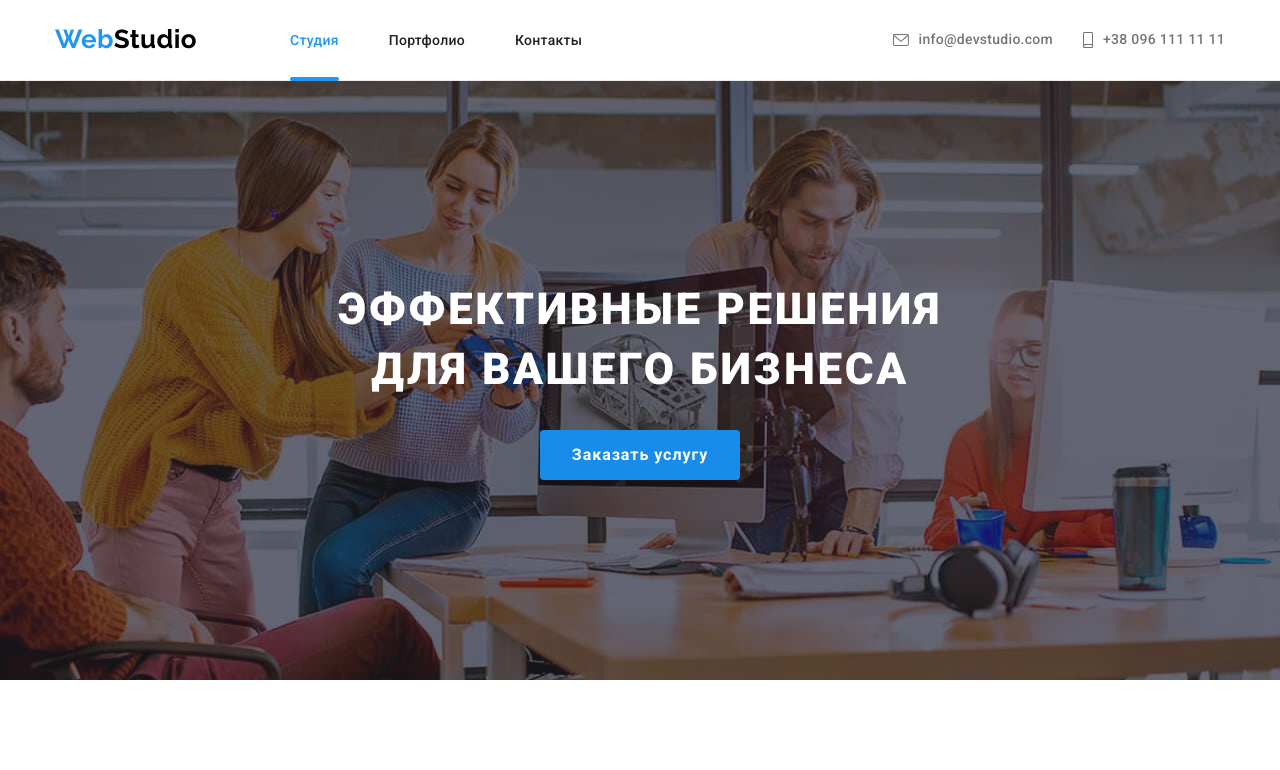
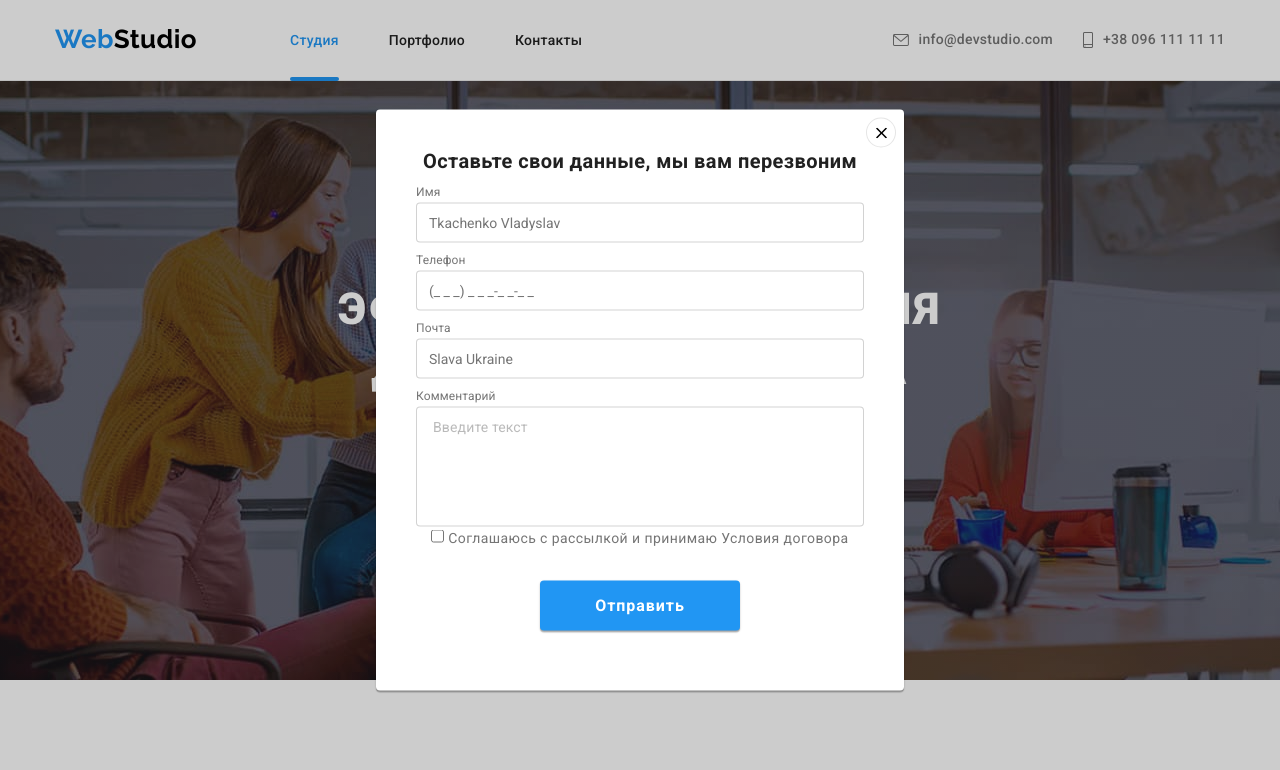
Before and after one commit to Vladbillionaire/goit-markup-hw-05, a plain HTML site: page index.html in a window 1280 px wide. Both pictures are taken after a click on the button "Заказать услугу". Shown: the top 770 px of the page. Drawn offline with nearby package versions, Linux system fonts and the light colour scheme.

Commit message:
Сompleted_the_markup_of_the_index.html
Created a modal window. Added a delay of 500ms on hover effect.

```diff
--- a/index.html
+++ b/index.html
@@ -88,9 +88,101 @@
                <h1 class="hero-title">
                   Эффективные решения для вашего бизнеса
                </h1>
-               <button class="hero-button" type="button">
+               <button class="hero-button" type="button" data-modal-open>
                   Заказать услугу
                </button>
+            </div>
+
+            <div class="backdrop is-hidden" data-modal>
+               <div class="modal-wrapper">
+                  <button
+                     class="modal-button-close"
+                     data-modal-close
+                     type="button"
+                     aria-label="Close window"
+                  >
+                     <svg class="modal-close" width="11px" height="11px">
+                        <use href="./images/Icons/sprite.svg#icon-cross"></use>
+                     </svg>
+                  </button>
+
+                  <form class="form" autocomplete="off">
+                     <strong class="form-title"
+                        >Оставьте свои данные, мы вам перезвоним</strong
+                     >
+
+                     <div class="form-field">
+                        <label class="form-label" for="name">Имя</label>
+                        <input
+                           class="form-input"
+                           type="text"
+                           name="name"
+                           id="name"
+                           placeholder="Tkachenko Vladyslav"
+                           maxlength="14"
+                           autofocus
+                        />
+                        <!-- <svg class="form-icon" width="18px" heiht="18px">
+                           <use
+                              href="./images/Icons/sprite.svg#icon-person"
+                           ></use>
+                        </svg> -->
+                     </div>
+
+                     <div class="form-field">
+                        <label class="form-label" for="phone">Телефон</label>
+                        <input
+                           class="form-input"
+                           type="tel"
+                           name="tel"
+                           id="phone"
+                           placeholder="(_ _ _) _ _ _-_ _-_ _"
+                           maxlength="14"
+                        />
+                     </div>
+
+                     <div class="form-field">
+                        <label class="form-label" for="mail">Почта</label>
+                        <input
+                           class="form-input"
+                           type="email"
+                           name="email"
+                           id="mail"
+                           placeholder="Slava Ukraine"
+                           maxlength="14"
+                        />
+                     </div>
+
+                     <div class="form-field">
+                        <label class="form-label" for="comment"
+                           >Комментарий</label
+                        >
+                        <textarea
+                           class="form-textarea"
+                           name="comment"
+                           rows="5"
+                           placeholder="Введите текст"
+                           id="comment"
+                        ></textarea>
+                     </div>
+
+                     <div class="form-terms">
+                        <input
+                           class="form-input-terms"
+                           type="checkbox"
+                           name="terms"
+                           id="checkbox"
+                        />
+                        <label class="form-label-terms" for="checkbox">
+                           Соглашаюсь с рассылкой и принимаю Условия договора
+                        </label>
+                     </div>
+
+                     <button class="form-button" type="submit">
+                        Отправить
+                     </button>
+                  </form>
+               </div>
             </div>
          </section>
 
@@ -177,6 +269,9 @@
                         width="370"
                         height="294"
                      />
+                     <div class="working-thumb">
+                        <p class="working-thumb-text">Десктопные приложения</p>
+                     </div>
                   </li>
                   <li class="working-item">
                      <img
@@ -185,6 +280,9 @@
                         width="370"
                         height="294"
                      />
+                     <div class="working-thumb">
+                        <p class="working-thumb-text">Мобильные приложения</p>
+                     </div>
                   </li>
                   <li class="working-item">
                      <img
@@ -193,6 +291,9 @@
                         width="370"
                         height="294"
                      />
+                     <div class="working-thumb">
+                        <p class="working-thumb-text">Дизайнерские решения</p>
+                     </div>
                   </li>
                </ul>
             </div>
```
